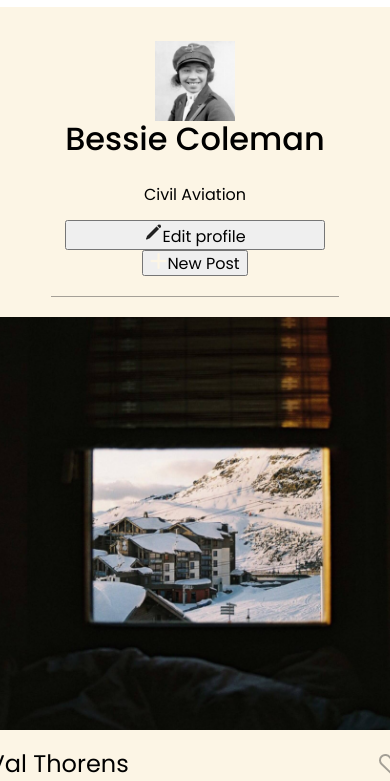
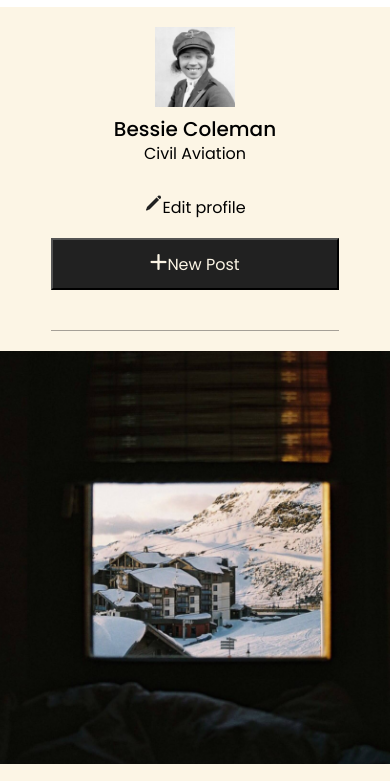
Before and after one commit to Donyiell/se_project_spots, a plain HTML site: page index.html in a window 390 px wide. Shown: the part 39-820 px from the top of the page. Drawn offline with Linux system fonts and the light colour scheme; files whose address does not match are found by name.

Commit message:
queries update

```diff
--- a/blocks/profile.css
+++ b/blocks/profile.css
@@ -17,6 +17,8 @@
 .profile__name {
   margin: 0 0 12px;
   font-weight: 500;
+  font-size: 32px;
+  line-height: 1;
 }
 
 .profile__description {
@@ -37,16 +39,37 @@
     max-width: 288px;
     align-items: center;
     text-align: center;
+    padding-top: 20px;
   }
 
   .profile__avatar {
-    margin-right: 0;
+    margin: 0 0 12px;
     height: 80px;
-    width: 80px;align-text: center;
+    width: 80px;
+  }
+
+  .profile__name {
+    font-size: 20px;
+    margin: 0 0 6px;
+  }
+
+  .profile__discription {
+    width: 288px;
+    height: 16px;
+    margin: 0 0 32px;
+  }
+
+  .profile__edit-btn {
+    background-color: #fcf5e5;
+    opacity: 100%;
+    border: none;
   }
 
   .profile__add-btn {
-    margin: 0;
+    margin: 20px;
+    width: 100%;
+    height: 52px;
+    background-color: #212121;
+    color: #fcf5e5;
   }
-
 }
```
